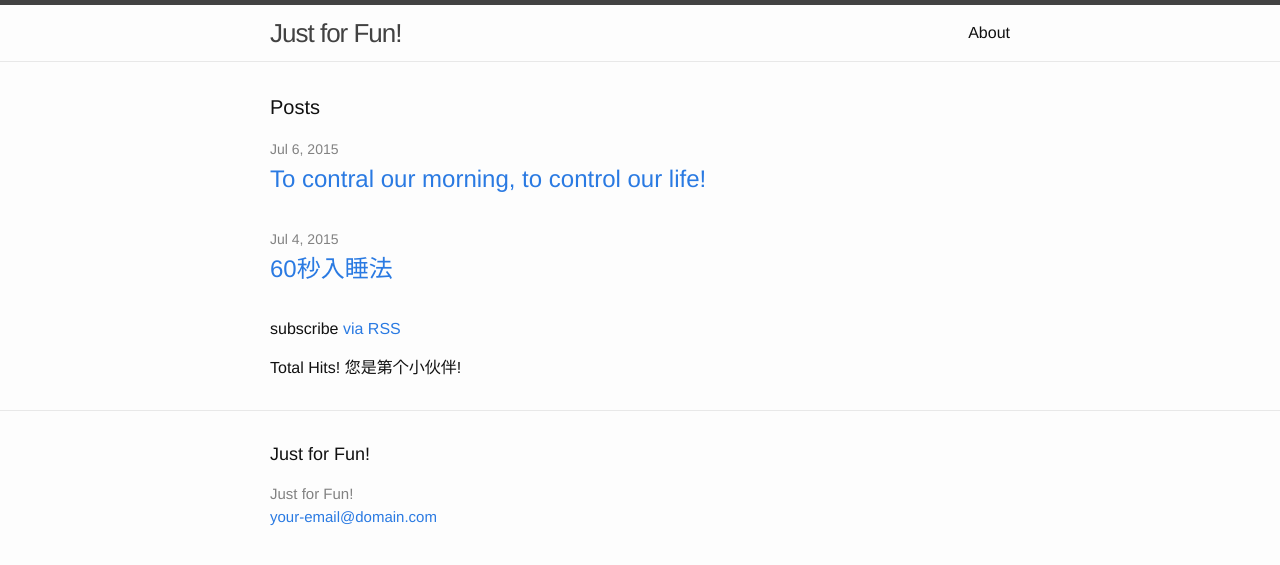
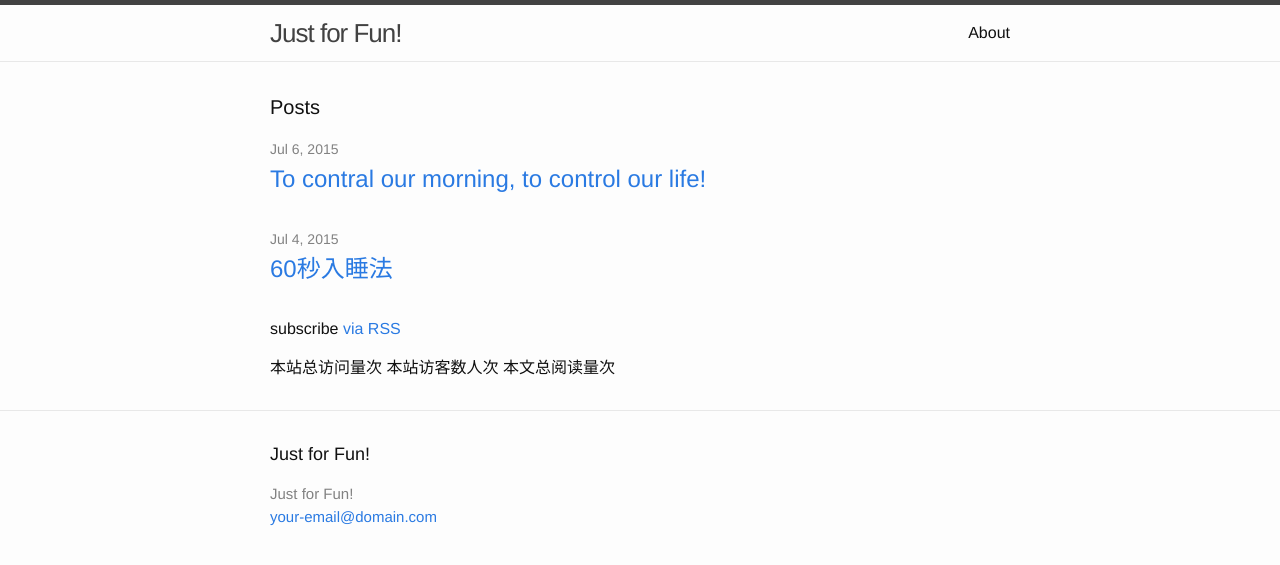
Before and after one commit to gsamful/gsamful.github.io, a Jekyll site: the page built from index.html, in a window 1280 px wide. Shown: the top 565 px of the page. Built offline with Jekyll 4.4.1, drawn with Linux system fonts in a browser that asks for light colours; the list of posts is cut into pages by our own code; comment, search, counter and statistics services are not loaded.

Commit message:
Initial commit

```diff
--- a/index.html
+++ b/index.html
@@ -21,10 +21,9 @@ layout: default
   <p class="rss-subscribe">subscribe <a href="{{ "/feed.xml" | prepend: site.baseurl }}">via RSS</a></p>
 
 
+本站总访问量<span id="busuanzi_value_site_pv"></span>次
+本站访客数<span id="busuanzi_value_site_uv"></span>人次
+本文总阅读量<span id="busuanzi_value_page_pv"></span>次
 
 
-Total <span id="busuanzi_value_page_pv"></span> Hits!
-
-  您是第<span id="busuanzi_value_site_uv"></span>个小伙伴!
-
 </div>
```
